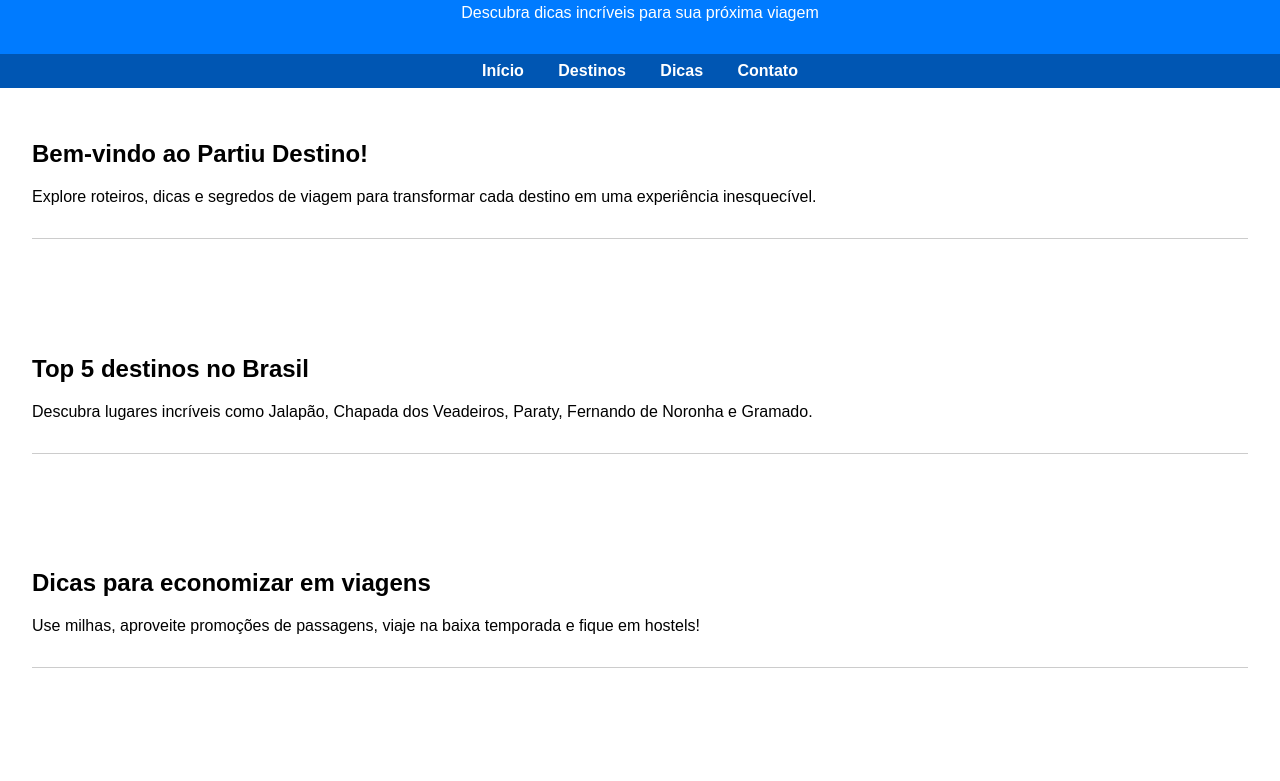
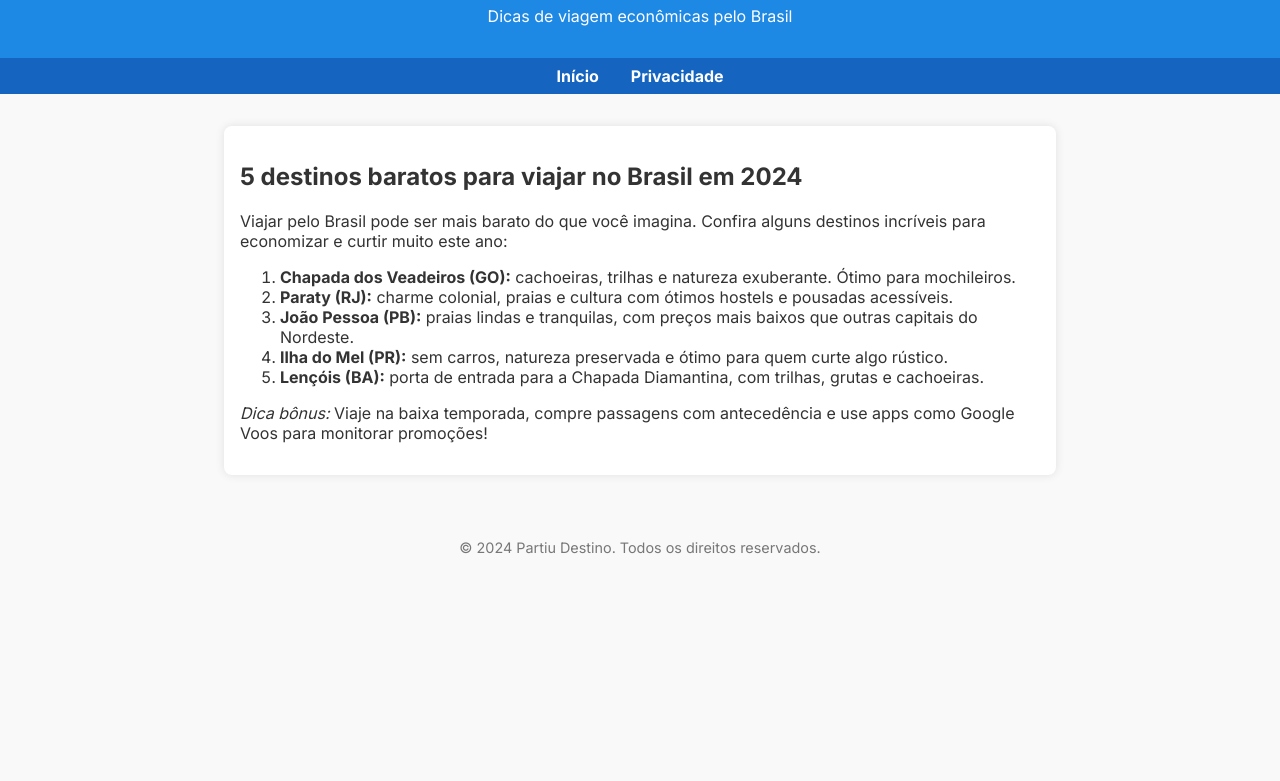
Before and after one commit to heitorgcc/heitorgcc.github.io, a plain HTML site: page index.html in a window 1280 px wide. Shown: the part 92-873 px from the top of the page. After the commit the page ends 800 px from the top, so only its background shows below. Drawn offline with Linux system fonts and the light colour scheme.

Commit message:
Add files via upload

```diff
--- a/index.html
+++ b/index.html
@@ -1,95 +1,82 @@
+
 <!DOCTYPE html>
 <html lang="pt-BR">
 <head>
-  <script async src="https://pagead2.googlesyndication.com/pagead/js/adsbygoogle.js?client=ca-pub-6409047422022344"
-     crossorigin="anonymous"></script>
   <meta charset="UTF-8" />
   <meta name="viewport" content="width=device-width, initial-scale=1.0" />
+  <meta name="description" content="Dicas de viagem para explorar o Brasil de forma econômica e divertida." />
   <title>Partiu Destino</title>
+  <link href="https://fonts.googleapis.com/css2?family=Inter:wght@400;700&display=swap" rel="stylesheet">
   <style>
     body {
-      font-family: Arial, sans-serif;
+      font-family: 'Inter', sans-serif;
       margin: 0;
-      padding: 0;
+      background-color: #f9f9f9;
+      color: #333;
     }
     header {
-      background-color: #007BFF;
+      background-color: #1e88e5;
       color: white;
       padding: 1rem;
       text-align: center;
     }
     nav {
-      background: #0056b3;
-      padding: 0.5rem;
-      text-align: center;
+      background-color: #1565c0;
+      display: flex;
+      justify-content: center;
+      padding: 0.5rem 0;
     }
     nav a {
       color: white;
-      margin: 0 15px;
+      margin: 0 1rem;
       text-decoration: none;
       font-weight: bold;
     }
-    section {
-      padding: 2rem;
-    }
-    article {
-      margin-bottom: 2rem;
-      border-bottom: 1px solid #ccc;
-      padding-bottom: 1rem;
+    main {
+      max-width: 800px;
+      margin: 2rem auto;
+      padding: 1rem;
+      background: white;
+      border-radius: 8px;
+      box-shadow: 0 0 10px rgba(0,0,0,0.1);
     }
     footer {
-      background-color: #f1f1f1;
       text-align: center;
-      padding: 1rem;
+      padding: 2rem;
       font-size: 0.9rem;
+      color: #777;
     }
   </style>
+  <script async src="https://pagead2.googlesyndication.com/pagead/js/adsbygoogle.js?client=ca-pub-6409047422022344" crossorigin="anonymous"></script>
 </head>
 <body>
   <header>
     <h1>Partiu Destino</h1>
-    <p>Descubra dicas incríveis para sua próxima viagem</p>
+    <p>Dicas de viagem econômicas pelo Brasil</p>
   </header>
 
   <nav>
-    <a href="#inicio">Início</a>
-    <a href="#destinos">Destinos</a>
-    <a href="#dicas">Dicas</a>
-    <a href="#contato">Contato</a>
+    <a href="index.html">Início</a>
+    <a href="politica.html">Privacidade</a>
   </nav>
 
-  <section id="inicio">
-    <article>
-      <h2>Bem-vindo ao Partiu Destino!</h2>
-      <p>Explore roteiros, dicas e segredos de viagem para transformar cada destino em uma experiência inesquecível.</p>
-    </article>
-  </section>
+  <main>
+    <h2>5 destinos baratos para viajar no Brasil em 2024</h2>
+    <p>Viajar pelo Brasil pode ser mais barato do que você imagina. Confira alguns destinos incríveis para economizar e curtir muito este ano:</p>
 
-  <section id="destinos">
-    <article>
-      <h2>Top 5 destinos no Brasil</h2>
-      <p>Descubra lugares incríveis como Jalapão, Chapada dos Veadeiros, Paraty, Fernando de Noronha e Gramado.</p>
-    </article>
-  </section>
+    <ol>
+      <li><strong>Chapada dos Veadeiros (GO):</strong> cachoeiras, trilhas e natureza exuberante. Ótimo para mochileiros.</li>
+      <li><strong>Paraty (RJ):</strong> charme colonial, praias e cultura com ótimos hostels e pousadas acessíveis.</li>
+      <li><strong>João Pessoa (PB):</strong> praias lindas e tranquilas, com preços mais baixos que outras capitais do Nordeste.</li>
+      <li><strong>Ilha do Mel (PR):</strong> sem carros, natureza preservada e ótimo para quem curte algo rústico.</li>
+      <li><strong>Lençóis (BA):</strong> porta de entrada para a Chapada Diamantina, com trilhas, grutas e cachoeiras.</li>
+    </ol>
 
-  <section id="dicas">
-    <article>
-      <h2>Dicas para economizar em viagens</h2>
-      <p>Use milhas, aproveite promoções de passagens, viaje na baixa temporada e fique em hostels!</p>
-    </article>
-  </section>
-
-  <section id="contato">
-    <article>
-      <h2>Fale com a gente</h2>
-      <p>Entre em contato pelo Instagram @partiudestino ou envie um e-mail para contato@partiudestino.com</p>
-    </article>
-  </section>
-
+    <p><em>Dica bônus:</em> Viaje na baixa temporada, compre passagens com antecedência e use apps como Google Voos para monitorar promoções!</p>
+  </main>
 
   <footer>
-    <p>&copy; 2025 Partiu Destino. Todos os direitos reservados.</p>
-    <p><a href="politica.html">Política de Privacidade</a></p>
+    &copy; 2024 Partiu Destino. Todos os direitos reservados.
   </footer>
 </body>
 </html>
```
Also changed, not shown: politica.html (+15 -26 lines).
